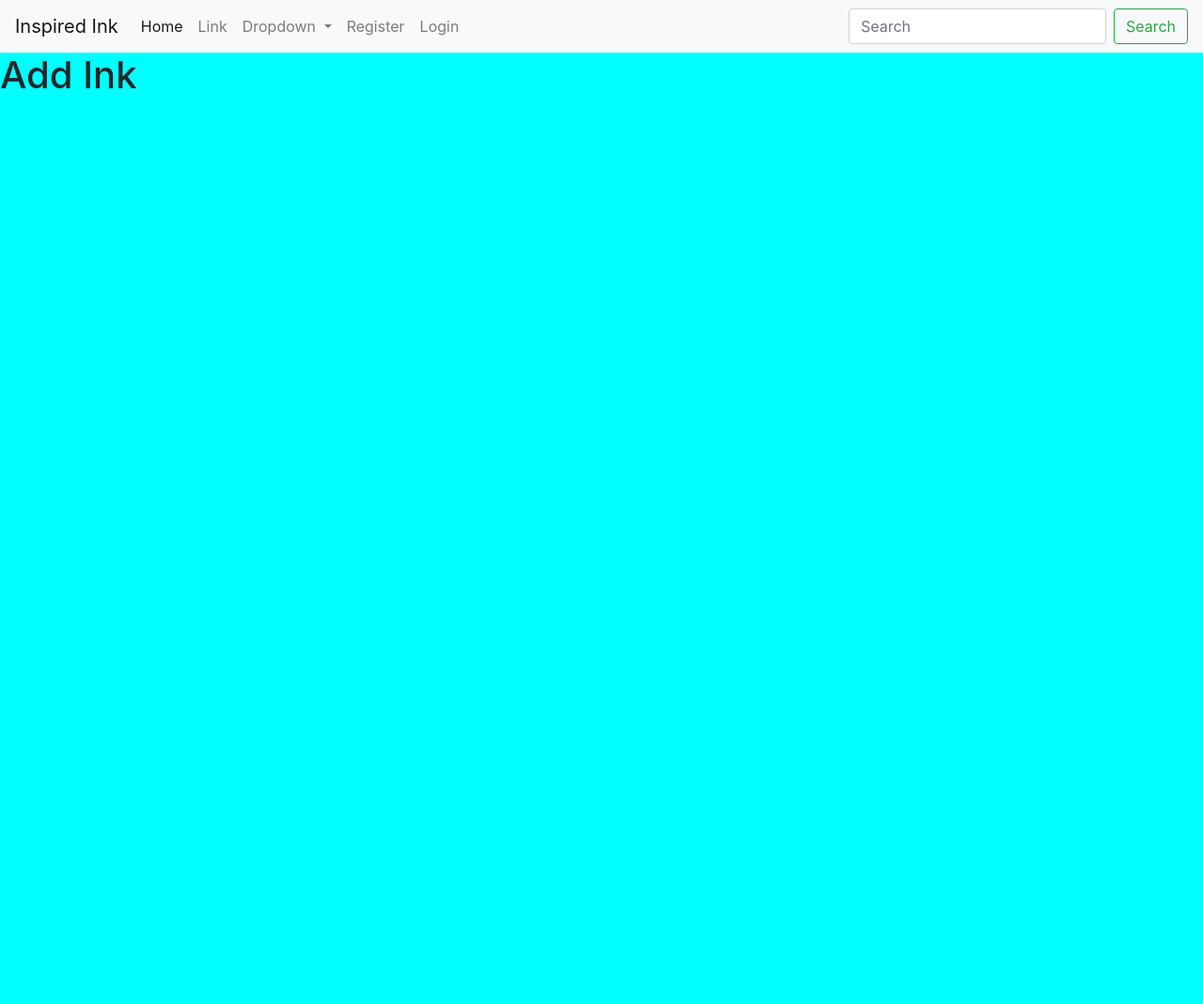
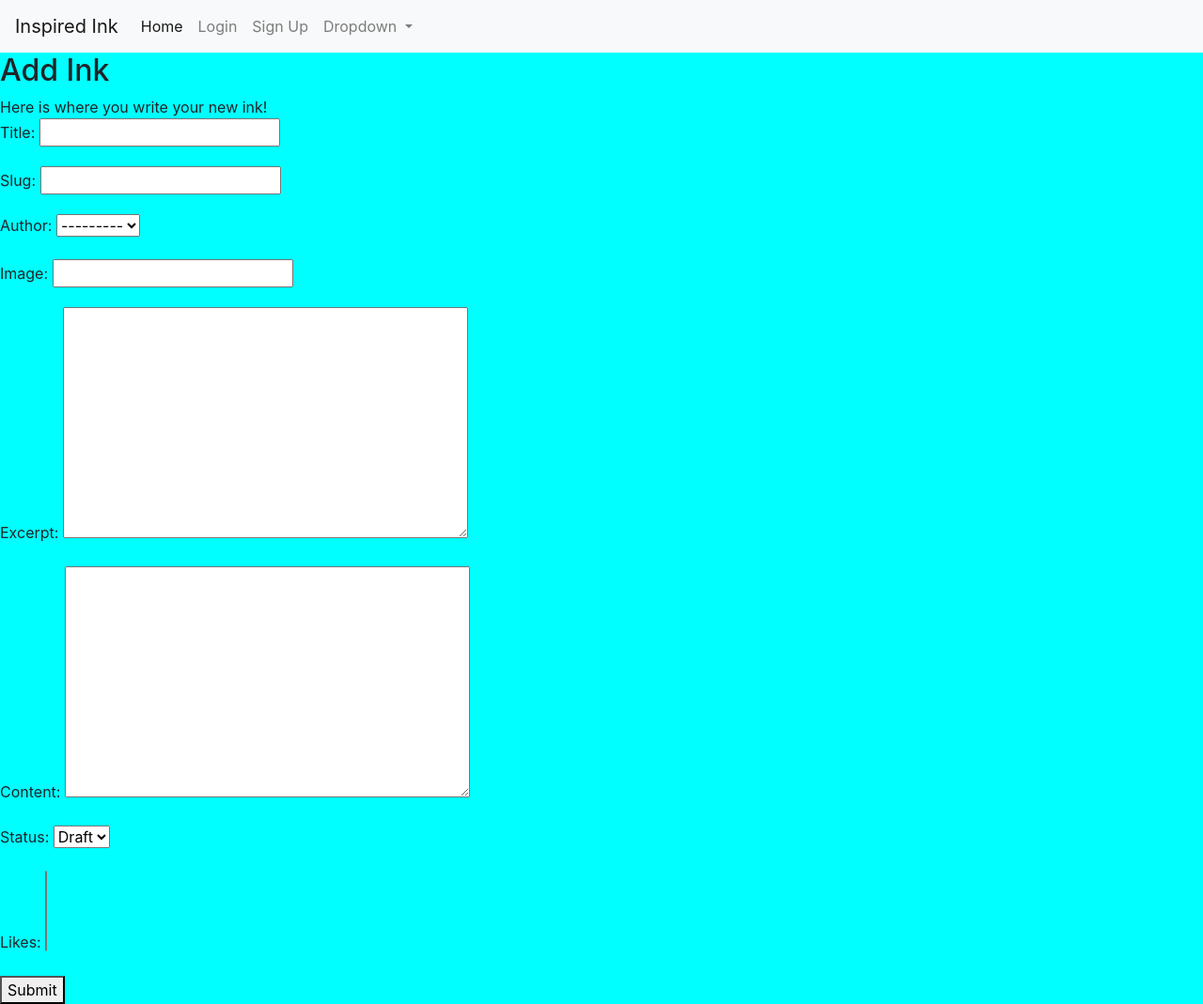
Before and after one commit to AuroraStorm-sw/Inspired-Ink, a Django app: page /new_ink/ in a window 1280 px wide. Shown: the whole page at 94% size. Before the commit the page ends 94 px from the top, so only its background shows below. Run offline with Django 3.2, Linux system fonts and the light colour scheme; some libraries are stand-ins or nearby versions.

Commit message:
Successfully add form to add_post.html for post posting

```diff
--- a/templates/add_post.html
+++ b/templates/add_post.html
@@ -1,9 +1,19 @@
 {% extends "base.html" %}
-
-
-
+{% load crispy_forms_tags %}
 {% block content %}
 
+<h2>Add Ink</h2>
 
-<h1>Add Ink</h1>
+<div class="container-fluid intro-text">
+    <div class="row">
+        Here is where you write your new ink!
+    </div>
+</div>
+
+<form method="POST">
+    {% csrf_token %}
+    {{ form.as_p | safe }}
+    <button type="submit" class="submit-btn">Submit</button>
+</form>
+
 {% endblock content %}
--- a/templates/base.html
+++ b/templates/base.html
@@ -29,9 +29,21 @@
                 <li class="nav-item active">
                     <a class="nav-link" href="{% url 'home' %}">Home <span class="sr-only">(current)</span></a>
                 </li>
-                <li class="nav-item">
-                    <a class="nav-link" href="#">Link</a>
+                {% if user.is_authenticated %}
+                <li class="nav-item {% if url_name == 'create_ink' %}nav-item_active{% endif %}">
+                    <a class="nav-link" href="{% url 'create_ink' %}">Create new Ink</a>
                 </li>
+                <li class="nav-item {% if url_name == 'account_logout' %}nav-item_active{% endif %}">
+                    <a class="nav-link" href="{% url 'account_logout' %}">Logout</a>
+                </li>
+                {% else %}
+                <li class="nav-item {% if url_name == 'account_login' %}nav-item_active{% endif %}">
+                    <a class="nav-link" href="{% url 'account_login' %}">Login</a>
+                </li>
+                <li class="nav-item {% if url_name == 'account_signup' %}nav-item_active{% endif %}">
+                    <a class="nav-link" href="{% url 'account_signup' %}">Sign Up</a>
+                </li>
+                {% endif %}
                 <li class="nav-item dropdown">
                     <a class="nav-link dropdown-toggle" href="#" id="navbarDropdown" role="button"
                         data-toggle="dropdown" aria-haspopup="true" aria-expanded="false">
@@ -44,23 +56,7 @@
                         <a class="dropdown-item" href="#">Something else here</a>
                     </div>
                 </li>
-                {% if user.is_authenticated %}
-                <li class="nav-item">
-                    <a class="nav-link" href="{% url 'account_logout' %}">Logout</a>
-                </li>
-                {% else %}
-                <li class="nav-item">
-                    <a class="nav-link" href="{% url 'account_signup' %}">Register</a>
-                </li>
-                <li class="nav-item">
-                    <a class="nav-link" href="{% url 'account_login' %}">Login</a>
-                </li>
-                {% endif %}
             </ul>
-            <form class="form-inline my-2 my-lg-0">
-                <input class="form-control mr-sm-2" type="search" placeholder="Search" aria-label="Search">
-                <button class="btn btn-outline-success my-2 my-sm-0" type="submit">Search</button>
-            </form>
         </div>
     </nav>
 
```
Also changed, not shown: blog/forms.py (+15 -1 lines).
